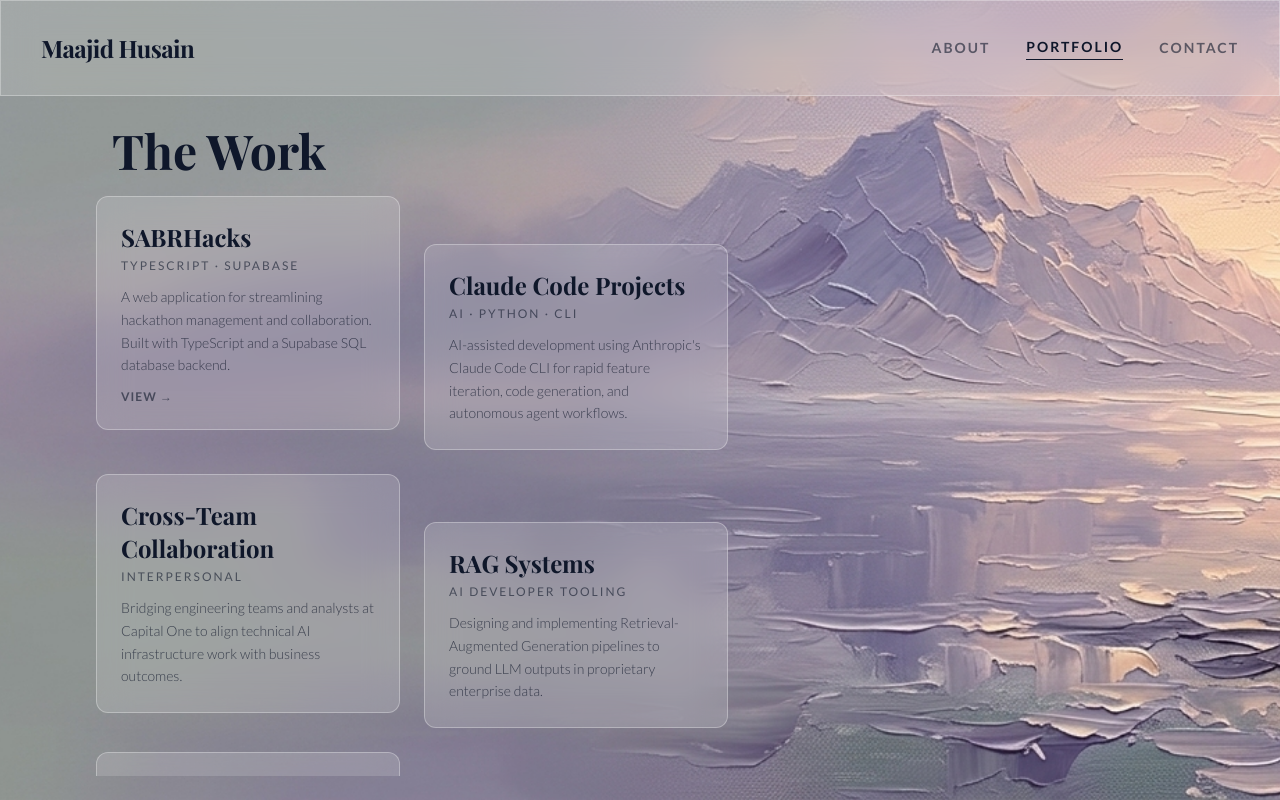
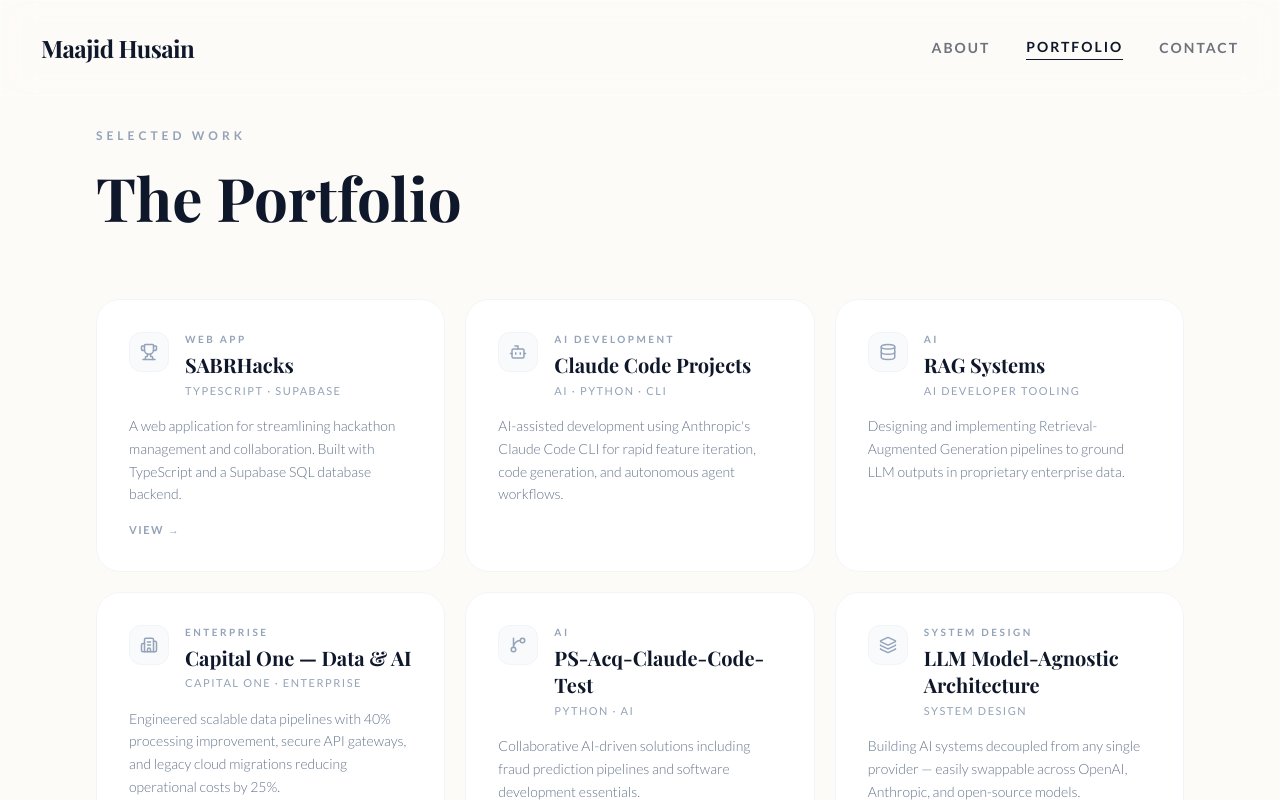
Before and after one commit to maajidhusain/maajidhusain.github.io, a Next.js app: page /portfolio in a window 1280 px wide. Built offline with nearby package versions, Linux system fonts and the light colour scheme; a web font is replaced by a local one.

Commit message:
updated portfolio page

```diff
--- a/app/portfolio/page.tsx
+++ b/app/portfolio/page.tsx
@@ -1,88 +1,142 @@
 import Navbar from "@/components/Navbar";
+import {
+  Trophy,
+  Bot,
+  Database,
+  Building2,
+  GitBranch,
+  Layers,
+  FileSearch,
+  Users,
+} from "lucide-react";
+
+const projects = [
+  {
+    title: "SABRHacks",
+    tags: "TypeScript · Supabase",
+    category: "Web App",
+    description:
+      "A web application for streamlining hackathon management and collaboration. Built with TypeScript and a Supabase SQL database backend.",
+    link: "https://sabr-hacks.vercel.app",
+    Icon: Trophy,
+  },
+  {
+    title: "Claude Code Projects",
+    tags: "AI · Python · CLI",
+    category: "AI Development",
+    description:
+      "AI-assisted development using Anthropic's Claude Code CLI for rapid feature iteration, code generation, and autonomous agent workflows.",
+    Icon: Bot,
+  },
+  {
+    title: "RAG Systems",
+    tags: "AI Developer Tooling",
+    category: "AI",
+    description:
+      "Designing and implementing Retrieval-Augmented Generation pipelines to ground LLM outputs in proprietary enterprise data.",
+    Icon: Database,
+  },
+  {
+    title: "Capital One — Data & AI",
+    tags: "Capital One · Enterprise",
+    category: "Enterprise",
+    description:
+      "Engineered scalable data pipelines with 40% processing improvement, secure API gateways, and legacy cloud migrations reducing operational costs by 25%.",
+    Icon: Building2,
+  },
+  {
+    title: "PS-Acq-Claude-Code-Test",
+    tags: "Python · AI",
+    category: "AI",
+    description:
+      "Collaborative AI-driven solutions including fraud prediction pipelines and software development essentials.",
+    link: "https://github.com/maajidhusain/PS-Acq-Claude-Code-Test",
+    Icon: GitBranch,
+  },
+  {
+    title: "LLM Model-Agnostic Architecture",
+    tags: "System Design",
+    category: "System Design",
+    description:
+      "Building AI systems decoupled from any single provider — easily swappable across OpenAI, Anthropic, and open-source models.",
+    Icon: Layers,
+  },
+  {
+    title: "Data Extraction & Structuring",
+    tags: "Data Engineering",
+    category: "Data",
+    description:
+      "Transforming unstructured documents, PDFs, and raw data into machine-readable formats for downstream AI consumption.",
+    Icon: FileSearch,
+  },
+  {
+    title: "Cross-Team Collaboration",
+    tags: "Interpersonal · Leadership",
+    category: "Leadership",
+    description:
+      "Bridging engineering teams and analysts at Capital One to align technical AI infrastructure work with business outcomes.",
+    Icon: Users,
+  },
+];
 
 export default function Portfolio() {
   return (
-    <div className="h-screen overflow-hidden text-slate-900">
+    <div className="h-screen overflow-y-auto glass-scroll">
+      {/* Solid background to cover the global image */}
+      <div className="fixed inset-0 z-0 bg-[#FDFBF7]" />
+
       <Navbar />
-      <main className="flex h-full pt-24">
-        <div className="pl-24 pr-8 flex flex-1 justify-start py-6">
-          <div className="w-[640px] flex-none flex flex-col gap-4">
-            <p className="text-5xl font-bold leading-tight text-slate-900 font-display px-4">The Work</p>
-            <div className="grid grid-cols-2 gap-6 overflow-y-auto h-[calc(100vh-220px)] pr-2 pb-12 glass-scroll">
 
-              <div className="bg-white/15 backdrop-blur-[16px] border border-white/30 rounded-xl p-6 flex flex-col gap-3 transition-all duration-500 hover:scale-[1.02] hover:border-white/60 cursor-pointer h-fit">
-                <div className="flex flex-col gap-1">
-                  <h3 className="font-display text-2xl text-slate-900 font-bold leading-snug">SABRHacks</h3>
-                  <p className="text-slate-900/60 text-xs uppercase tracking-[2px]">TypeScript · Supabase</p>
+      <main className="relative z-10 pt-32 pb-24 px-12 lg:px-24">
+        <div className="max-w-6xl mx-auto">
+          <header className="mb-16">
+            <p className="text-xs uppercase tracking-[4px] text-slate-400 font-semibold mb-4">
+              Selected Work
+            </p>
+            <h1 className="font-display text-6xl font-bold text-slate-900 leading-tight">
+              The Portfolio
+            </h1>
+          </header>
+
+          <div className="grid grid-cols-1 md:grid-cols-2 lg:grid-cols-3 gap-5">
+            {projects.map((project) => (
+              <div
+                key={project.title}
+                className="group bg-white border border-slate-100 rounded-2xl p-8 flex flex-col gap-4 hover:shadow-xl hover:-translate-y-1 transition-all duration-300 cursor-default"
+              >
+                <div className="flex items-start gap-4">
+                  <div className="shrink-0 w-10 h-10 rounded-xl bg-slate-50 border border-slate-100 flex items-center justify-center group-hover:bg-slate-900 group-hover:border-slate-900 transition-all duration-300">
+                    <project.Icon size={18} className="text-slate-400 group-hover:text-white transition-colors duration-300" />
+                  </div>
+                  <div className="flex flex-col gap-1">
+                    <span className="text-[10px] uppercase tracking-[2.5px] text-slate-400 font-semibold">
+                      {project.category}
+                    </span>
+                    <h2 className="font-display text-xl font-bold text-slate-900 leading-snug">
+                      {project.title}
+                    </h2>
+                    <p className="text-[11px] uppercase tracking-[1.5px] text-slate-400">
+                      {project.tags}
+                    </p>
+                  </div>
                 </div>
-                <p className="text-slate-900/70 text-sm font-light leading-relaxed">A web application for streamlining hackathon management and collaboration. Built with TypeScript and a Supabase SQL database backend.</p>
-                <a href="https://sabr-hacks.vercel.app" target="_blank" rel="noopener noreferrer"
-                  className="mt-auto text-xs uppercase tracking-[1px] font-semibold text-slate-900/60 hover:text-slate-900 transition-colors flex items-center gap-1">
-                  View →
-                </a>
+
+                <p className="text-slate-500 text-sm font-light leading-relaxed flex-1">
+                  {project.description}
+                </p>
+
+                {project.link && (
+                  <a
+                    href={project.link}
+                    target="_blank"
+                    rel="noopener noreferrer"
+                    className="text-[11px] uppercase tracking-[1.5px] font-semibold text-slate-400 hover:text-slate-900 transition-colors self-start"
+                  >
+                    View →
+                  </a>
+                )}
               </div>
-
-              <div className="mt-12 bg-white/15 backdrop-blur-[16px] border border-white/30 rounded-xl p-6 flex flex-col gap-3 transition-all duration-500 hover:scale-[1.02] hover:border-white/60 cursor-pointer h-fit">
-                <div className="flex flex-col gap-1">
-                  <h3 className="font-display text-2xl text-slate-900 font-bold leading-snug">Claude Code Projects</h3>
-                  <p className="text-slate-900/60 text-xs uppercase tracking-[2px]">AI · Python · CLI</p>
-                </div>
-                <p className="text-slate-900/70 text-sm font-light leading-relaxed">AI-assisted development using Anthropic&apos;s Claude Code CLI for rapid feature iteration, code generation, and autonomous agent workflows.</p>
-              </div>
-
-              <div className="bg-white/15 backdrop-blur-[16px] border border-white/30 rounded-xl p-6 flex flex-col gap-3 transition-all duration-500 hover:scale-[1.02] hover:border-white/60 cursor-pointer h-fit">
-                <div className="flex flex-col gap-1">
-                  <h3 className="font-display text-2xl text-slate-900 font-bold leading-snug">Cross-Team Collaboration</h3>
-                  <p className="text-slate-900/60 text-xs uppercase tracking-[2px]">Interpersonal</p>
-                </div>
-                <p className="text-slate-900/70 text-sm font-light leading-relaxed">Bridging engineering teams and analysts at Capital One to align technical AI infrastructure work with business outcomes.</p>
-              </div>
-
-              <div className="mt-12 bg-white/15 backdrop-blur-[16px] border border-white/30 rounded-xl p-6 flex flex-col gap-3 transition-all duration-500 hover:scale-[1.02] hover:border-white/60 cursor-pointer h-fit">
-                <div className="flex flex-col gap-1">
-                  <h3 className="font-display text-2xl text-slate-900 font-bold leading-snug">RAG Systems</h3>
-                  <p className="text-slate-900/60 text-xs uppercase tracking-[2px]">AI Developer Tooling</p>
-                </div>
-                <p className="text-slate-900/70 text-sm font-light leading-relaxed">Designing and implementing Retrieval-Augmented Generation pipelines to ground LLM outputs in proprietary enterprise data.</p>
-              </div>
-
-              <div className="bg-white/15 backdrop-blur-[16px] border border-white/30 rounded-xl p-6 flex flex-col gap-3 transition-all duration-500 hover:scale-[1.02] hover:border-white/60 cursor-pointer h-fit">
-                <div className="flex flex-col gap-1">
-                  <h3 className="font-display text-2xl text-slate-900 font-bold leading-snug">Work Projects</h3>
-                  <p className="text-slate-900/60 text-xs uppercase tracking-[2px]">Capital One · Enterprise</p>
-                </div>
-                <p className="text-slate-900/70 text-sm font-light leading-relaxed">Engineered scalable data pipelines with 40% processing improvement, secure API gateways, and legacy cloud migrations reducing operational costs by 25%.</p>
-              </div>
-
-              <div className="mt-12 bg-white/15 backdrop-blur-[16px] border border-white/30 rounded-xl p-6 flex flex-col gap-3 transition-all duration-500 hover:scale-[1.02] hover:border-white/60 cursor-pointer h-fit">
-                <div className="flex flex-col gap-1">
-                  <h3 className="font-display text-2xl text-slate-900 font-bold leading-snug">PS-Acq-Claude-Code-Test</h3>
-                  <p className="text-slate-900/60 text-xs uppercase tracking-[2px]">Python · AI</p>
-                </div>
-                <p className="text-slate-900/70 text-sm font-light leading-relaxed">Collaborative AI-driven solutions including fraud prediction pipelines and software development essentials.</p>
-                <a href="https://github.com/maajidhusain/PS-Acq-Claude-Code-Test" target="_blank" rel="noopener noreferrer"
-                  className="mt-auto text-xs uppercase tracking-[1px] font-semibold text-slate-900/60 hover:text-slate-900 transition-colors flex items-center gap-1">
-                  View →
-                </a>
-              </div>
-
-              <div className="bg-white/15 backdrop-blur-[16px] border border-white/30 rounded-xl p-6 flex flex-col gap-3 transition-all duration-500 hover:scale-[1.02] hover:border-white/60 cursor-pointer h-fit">
-                <div className="flex flex-col gap-1">
-                  <h3 className="font-display text-2xl text-slate-900 font-bold leading-snug">LLM Model-Agnostic Architecture</h3>
-                  <p className="text-slate-900/60 text-xs uppercase tracking-[2px]">System Design</p>
-                </div>
-                <p className="text-slate-900/70 text-sm font-light leading-relaxed">Building AI systems decoupled from any single provider — easily swappable across OpenAI, Anthropic, and open-source models.</p>
-              </div>
-
-              <div className="mt-12 bg-white/15 backdrop-blur-[16px] border border-white/30 rounded-xl p-6 flex flex-col gap-3 transition-all duration-500 hover:scale-[1.02] hover:border-white/60 cursor-pointer h-fit">
-                <div className="flex flex-col gap-1">
-                  <h3 className="font-display text-2xl text-slate-900 font-bold leading-snug">Data Extraction & Structuring</h3>
-                  <p className="text-slate-900/60 text-xs uppercase tracking-[2px]">Data Engineering</p>
-                </div>
-                <p className="text-slate-900/70 text-sm font-light leading-relaxed">Transforming unstructured documents, PDFs, and raw data into machine-readable formats for downstream AI consumption.</p>
-              </div>
-
-            </div>
+            ))}
           </div>
         </div>
       </main>
--- a/package.json
+++ b/package.json
@@ -7,6 +7,7 @@
     "start": "next start -p 5000"
   },
   "dependencies": {
+    "lucide-react": "^1.11.0",
     "next": "15.5.14",
     "react": "^19.2.5",
     "react-dom": "^19.2.5"
```
Also changed, not shown: 1 other file (tests, documents, lock files or other folders).
